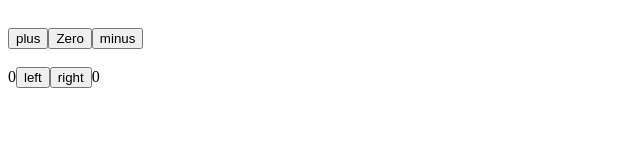
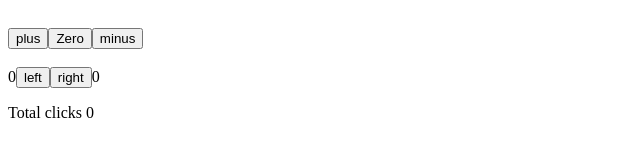
Before and after one commit to Lil-Code30/full-stack-open-course, a React (Vite) app in the folder part-1/instrodemo/: page / in a window 1280 px wide. Shown: the part 452-608 px from the top of the page, without its empty margins (0-640 px from the left). Built offline with nearby package versions, Linux system fonts and the light colour scheme.

Commit message:
update of the state is asynchronous

```diff
--- a/part-1/instrodemo/src/App.jsx
+++ b/part-1/instrodemo/src/App.jsx
@@ -6,10 +6,10 @@
 
 function App() {
   const [counter, setCounter] = useState(0);
-  const [clicks, setClicks] = useState({
-    left: 0,
-    right: 0,
-  });
+  const [left, setLeft] = useState(0);
+  const [right, setRight] = useState(0);
+  const [allClicks, setAll] = useState([]);
+  const [total, SetTotal] = useState(0);
 
   const name = "Peter";
   const age = 10;
@@ -18,17 +18,16 @@
   const decreaseByOne = () => setCounter(counter - 1);
 
   const handleLeftClick = () => {
-    setClicks({
-      ...clicks,
-      left: clicks.left + 1,
-    });
+    setAll(allClicks.concat("L"));
+    const updatedLeft = left + 1;
+    setLeft(updatedLeft);
+    SetTotal(updatedLeft + right);
   };
-
   const handleRightClick = () => {
-    setClicks({
-      ...clicks,
-      right: clicks.right + 1,
-    });
+    setAll(allClicks.concat("R"));
+    const updatedRight = right + 1;
+    setRight(updatedRight);
+    SetTotal(left + updatedRight);
   };
 
   return (
@@ -49,10 +48,12 @@
       </div>
       <br />
       <div>
-        {clicks.left}
+        {left}
         <button onClick={handleLeftClick}>left</button>
         <button onClick={handleRightClick}>right</button>
-        {clicks.right}
+        {right}
+        <p>{allClicks.join(" ")}</p>
+        <p>Total clicks {total}</p>
       </div>
     </>
   );
```
